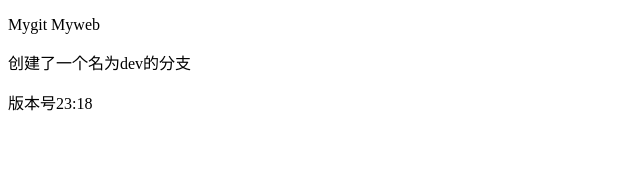
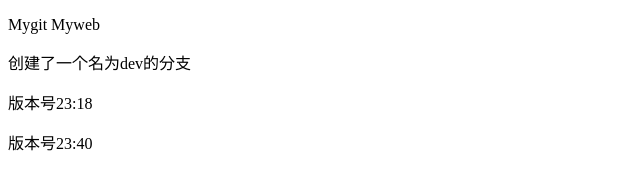
Before and after one commit to Younguo/MyWeb, a plain HTML site: page index.html in a window 1280 px wide. Shown: the whole page, without its empty margins (0-640 px from the left). Drawn offline with Linux system fonts and the light colour scheme.

Commit message:
创建23:40版本

```diff
--- a/index.html
+++ b/index.html
@@ -8,5 +8,6 @@
 		<p>Mygit Myweb</p>
 		<p>创建了一个名为dev的分支</p>
 		<p>版本号23:18</p>
+		<p>版本号23:40</p>
 	</body>
 </html>
```
